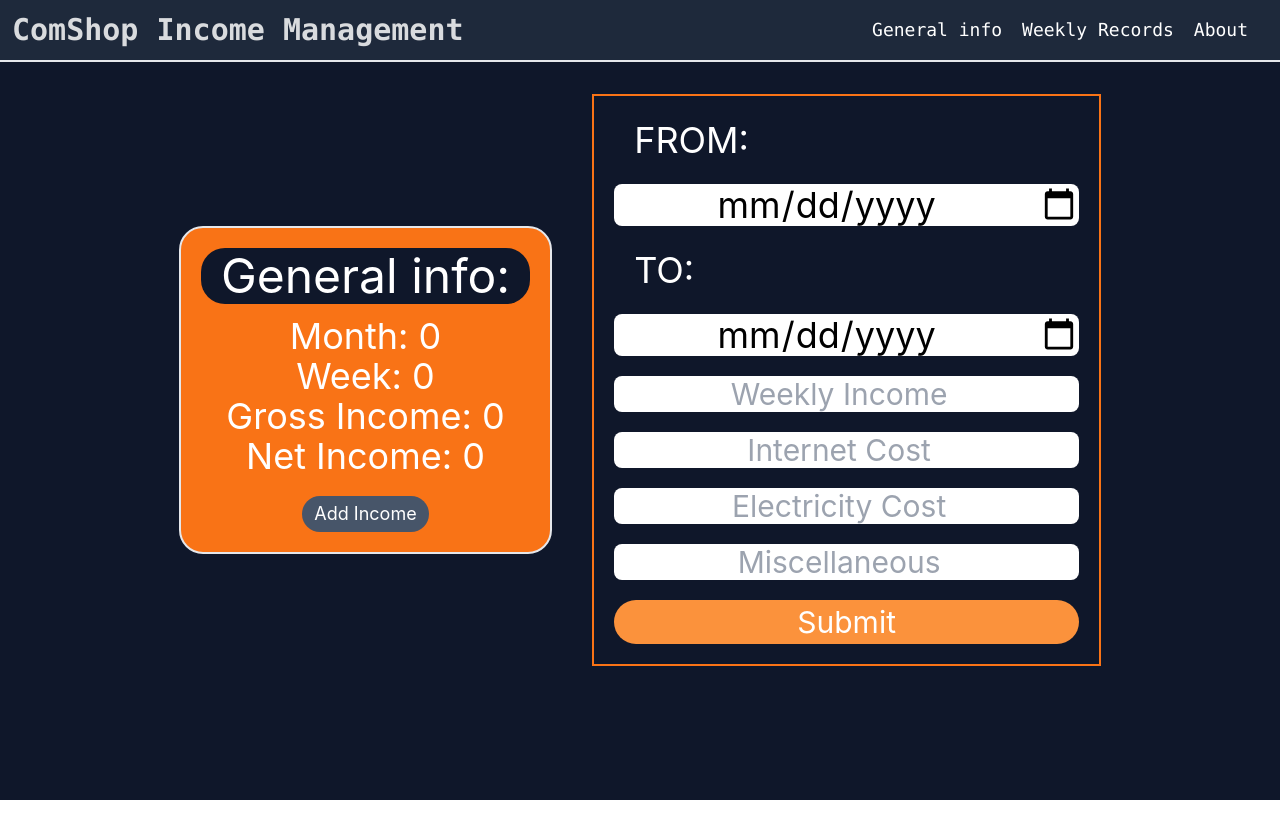
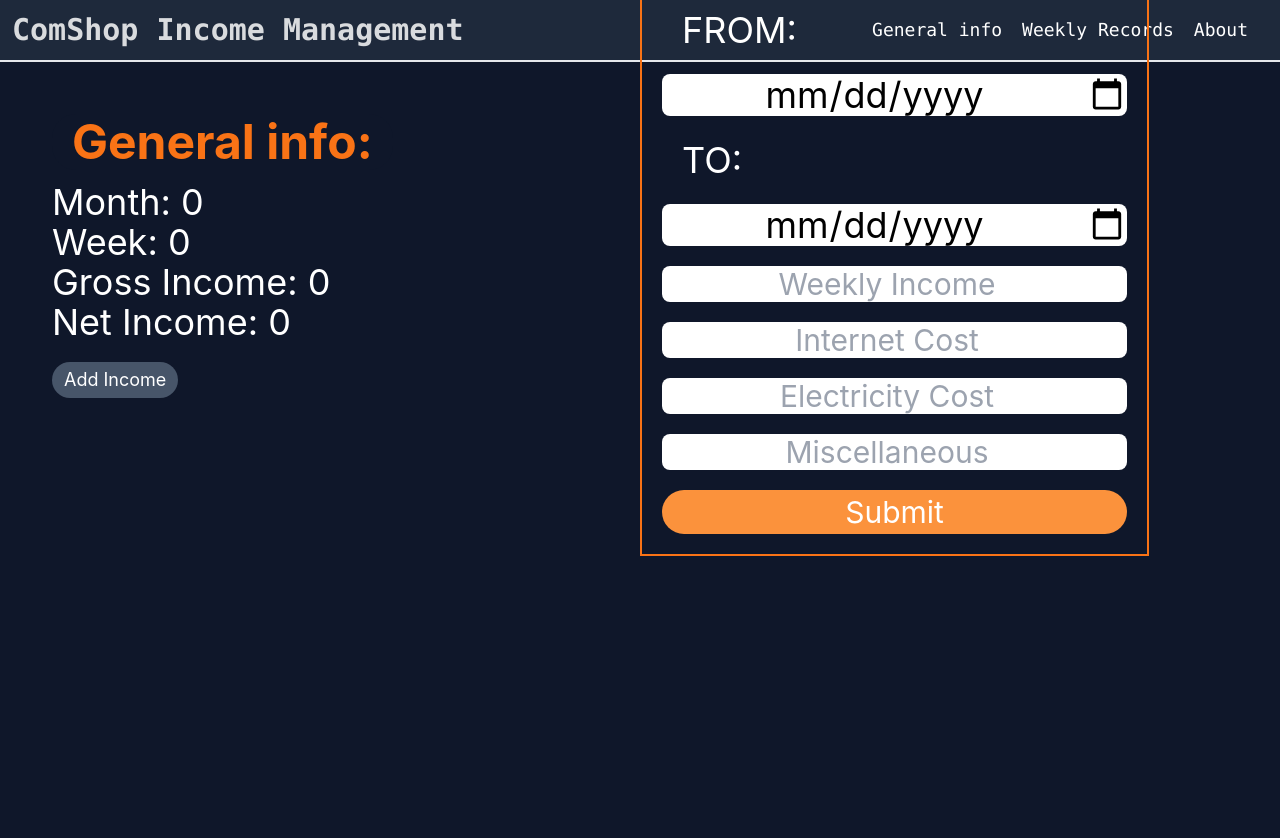
Before and after one commit to RonelBayonado/computer-income-management, a React (Create React App) app: page / in a window 1280 px wide. Both pictures are taken after a click on the button "Add Income". Shown: the top 838 px of the page. Before the commit the page ends 800 px from the top, so only its background shows below. Built offline with nearby package versions, Linux system fonts and the light colour scheme; the HTML template or start-up script is replaced by a standard one.

Commit message:
design changes

```diff
--- a/src/App.js
+++ b/src/App.js
@@ -71,9 +71,9 @@ function App() {
           </ul>
         </nav>
       </div>
-      <div className='bg-slate-900 flex flex-col sm:flex-row sm:justify-center p-8 items-center'>
-        <div className='border-solid border-2 p-5 bg-orange-500 rounded-3xl flex flex-col justify-center items-center'>
-          <h1 className='text-3xl sm:text-5xl mb-3 text-white bg-slate-900 pl-5 pr-5 pb-1 pt-1 rounded-3xl'>General info:</h1>
+      <div className='bg-slate-900 flex flex-col sm:flex-col p-8 sm:h-full sm:flex-wrap items-center sm:items-start'>
+        <div className='border-solid border-2 p-5 bg-orange-500 sm:bg-transparent sm:border-0 rounded-3xl flex flex-col justify-center items-center sm:items-start'>
+          <h1 className='text-3xl sm:text-5xl mb-3 text-white sm:text-orange-500 sm:font-bold bg-slate-900 pl-5 pr-5 pb-1 pt-1 rounded-3xl'>General info:</h1>
           <p className='text-3xl sm:text-4xl text-white'>Month: {monthNumber}</p>
           <p className='text-3xl sm:text-4xl text-white'>Week: {weekNumber}</p>
           <p className='text-3xl sm:text-4xl text-white'>Gross Income: {grossIncome}</p>
@@ -82,7 +82,7 @@ function App() {
         </div>
         {buttonClicked && (
           <div>
-            <form className='mt-10 sm:mt-0 sm:ml-10 mb-5 flex flex-col p-5 border-solid border-2 border-orange-500' onSubmit={handleSubmit(onSubmit)}>
+            <form className='sm:absolute sm:bottom-56 sm:left-2/4 mt-10 sm:mt-0 mb-5 flex flex-col p-5 border-solid border-2 border-orange-500' onSubmit={handleSubmit(onSubmit)}>
               <label className='mb-5 text-3xl sm:text-4xl text-white pl-5 pr-5 pb-1 pt-1 rounded-3xl'>FROM:</label>
               <input className='rounded-lg mb-5 text-3xl sm:text-4xl text-center' type='date' {...register('weekStart')}  />
               <label className='mb-5 text-3xl sm:text-4xl text-white pl-5 pr-5 pb-1 pt-1 rounded-3xl'>TO:</label>
@@ -99,8 +99,8 @@ function App() {
           <></>
         )}
         {weeklyIncome.length > 0 && (
-          <div className='border-solid border-2 mt-5 sm:mt-0 sm:ml-10 bg-orange-500 rounded-3xl flex flex-col p-5'>
-            <h1 className='text-3xl mt-3 mb-3 text-white bg-slate-900 pl-5 pr-5 pb-1 pt-1 rounded-3xl sm:text-4xl'>Weekly Records:</h1>
+          <div className='border-solid border-2 mt-5 sm:mt-0 bg-orange-500 sm:bg-transparent sm:border-0 rounded-3xl flex flex-col p-5'>
+            <h1 className='text-3xl mt-3 mb-3 text-white sm:text-orange-500 sm:font-bold bg-slate-900 pl-5 pr-5 pb-1 pt-1 rounded-3xl sm:text-5xl'>Weekly Records:</h1>
             <p className='text-xl sm:text-2xl text-white'>Week {pageNumber} </p>
             <p className='text-xl sm:text-2xl text-white'>Date: {weekStart[pageNumber-1]} to {weekEnd[pageNumber-1]}</p>
             <p className='text-xl sm:text-2xl text-white'>Income: {weeklyIncome[pageNumber-1]}</p>
@@ -112,6 +112,7 @@ function App() {
             <button onClick={next} className='text-lg text-white bg-slate-600 pt-1 pb-1 pl-2 pr-2 rounded-lg mt-3 cursor-pointer transition ease-in-out delay-50 hover:scale-110' disabled={nextPageDisabled}>Next</button>
           </div>
         )}
+
       </div>
     </div>
   );
```
